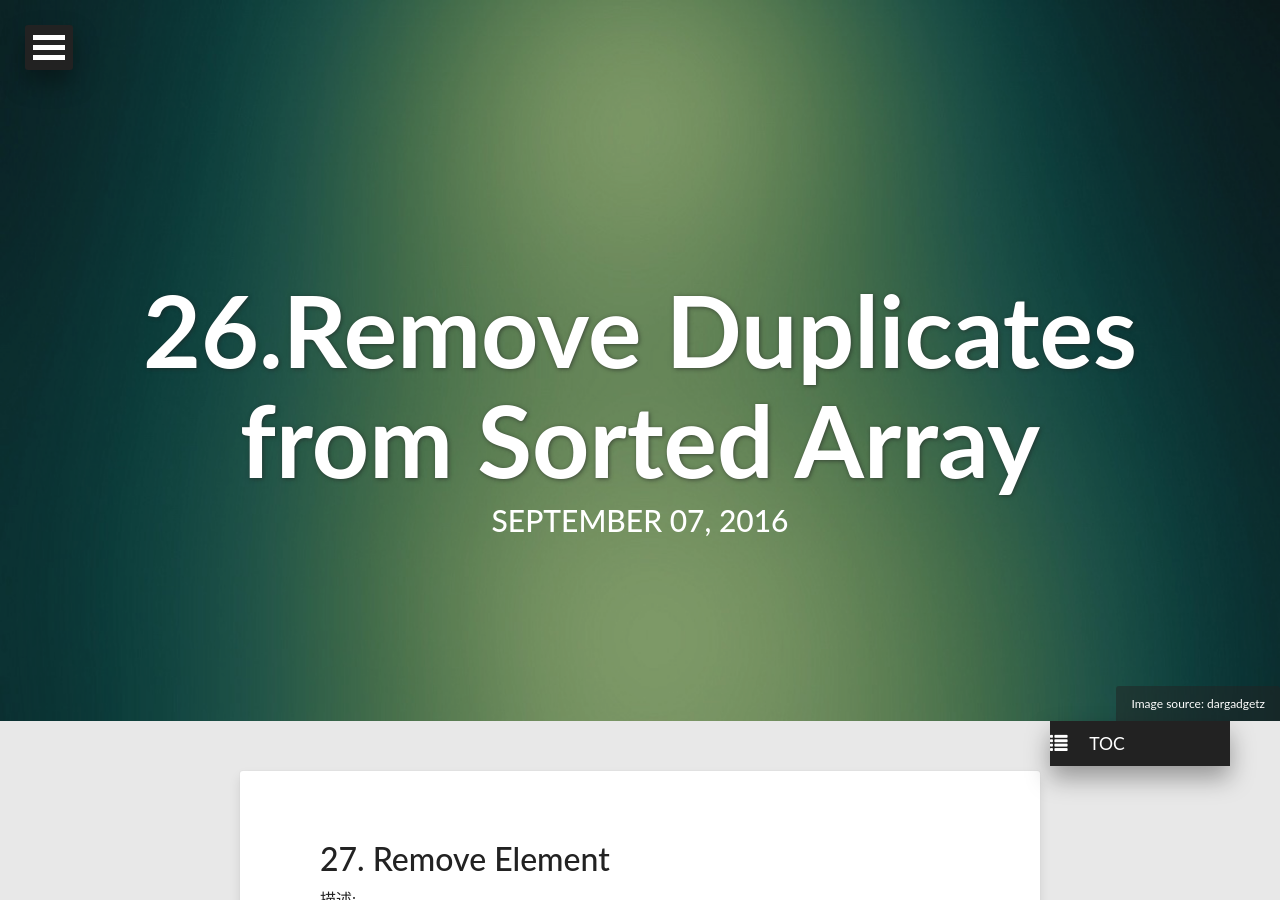
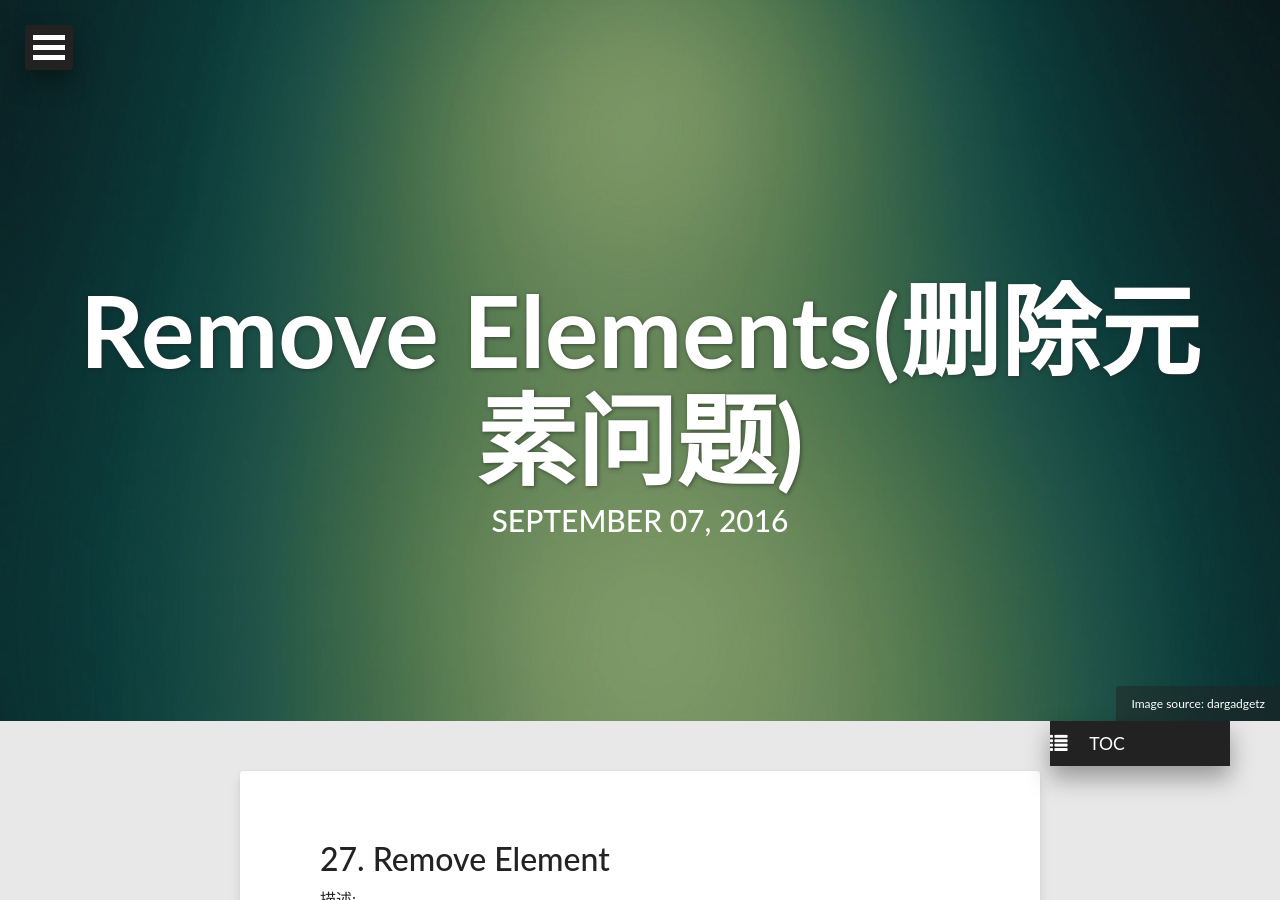
Before and after one commit to Kelvinmao/kelvinmao.github.io, a Jekyll site: the page built from _posts/2016-09-07-Remove Elements(删除元素问题).md, in a window 1280 px wide and 900 px high. Built offline with Jekyll 4.4.1, drawn with Linux system fonts in a browser that asks for light colours; some web fonts are replaced; some of the changed text lies outside the part shown.

Commit message:
2016-09-12

```diff
--- a/_posts/2016-09-07-Remove Elements(删除元素问题).md
+++ b/_posts/2016-09-07-Remove Elements(删除元素问题).md
@@ -1,6 +1,6 @@
 ---
 layout: post
-title: 26.Remove Duplicates from Sorted Array
+title: Remove Elements(删除元素问题)
 description: ""
 modified: 2016-06-01T15:27:45-04:00
 tags: [Leetcode Review]
```
